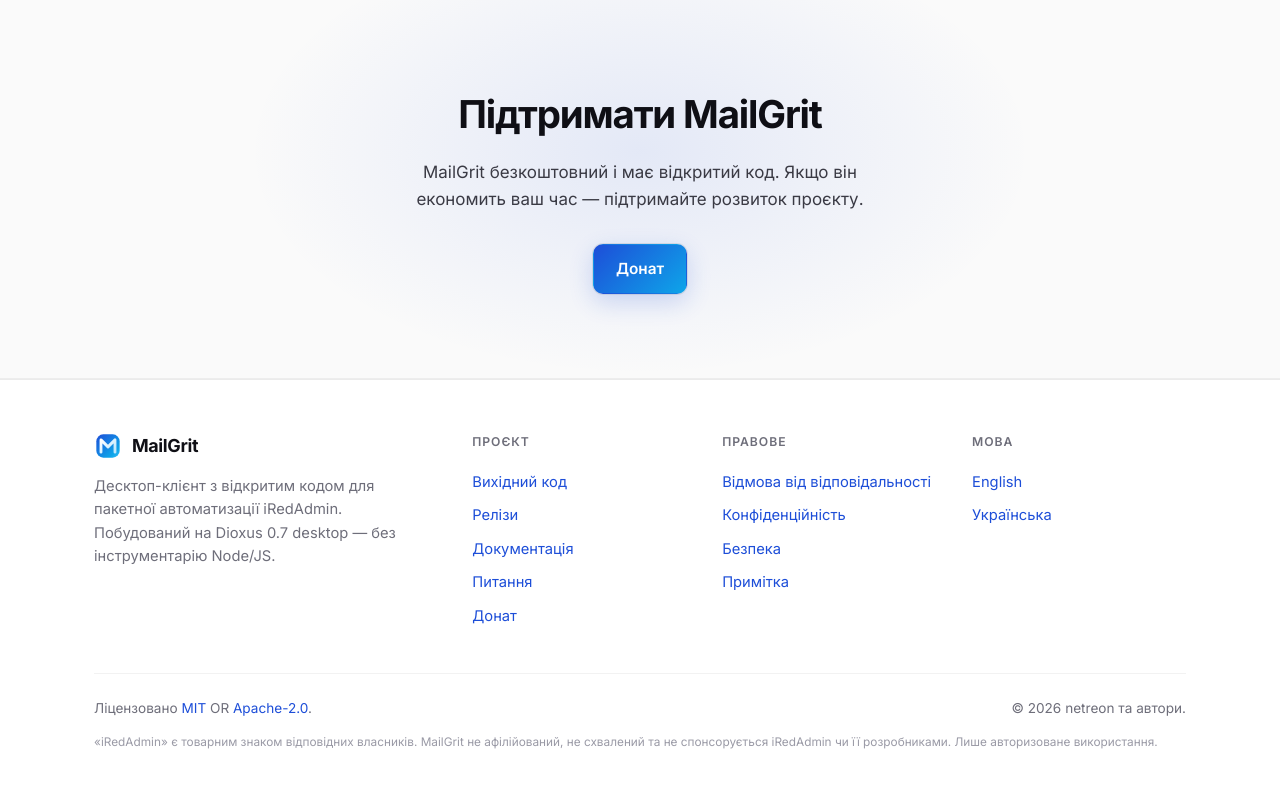
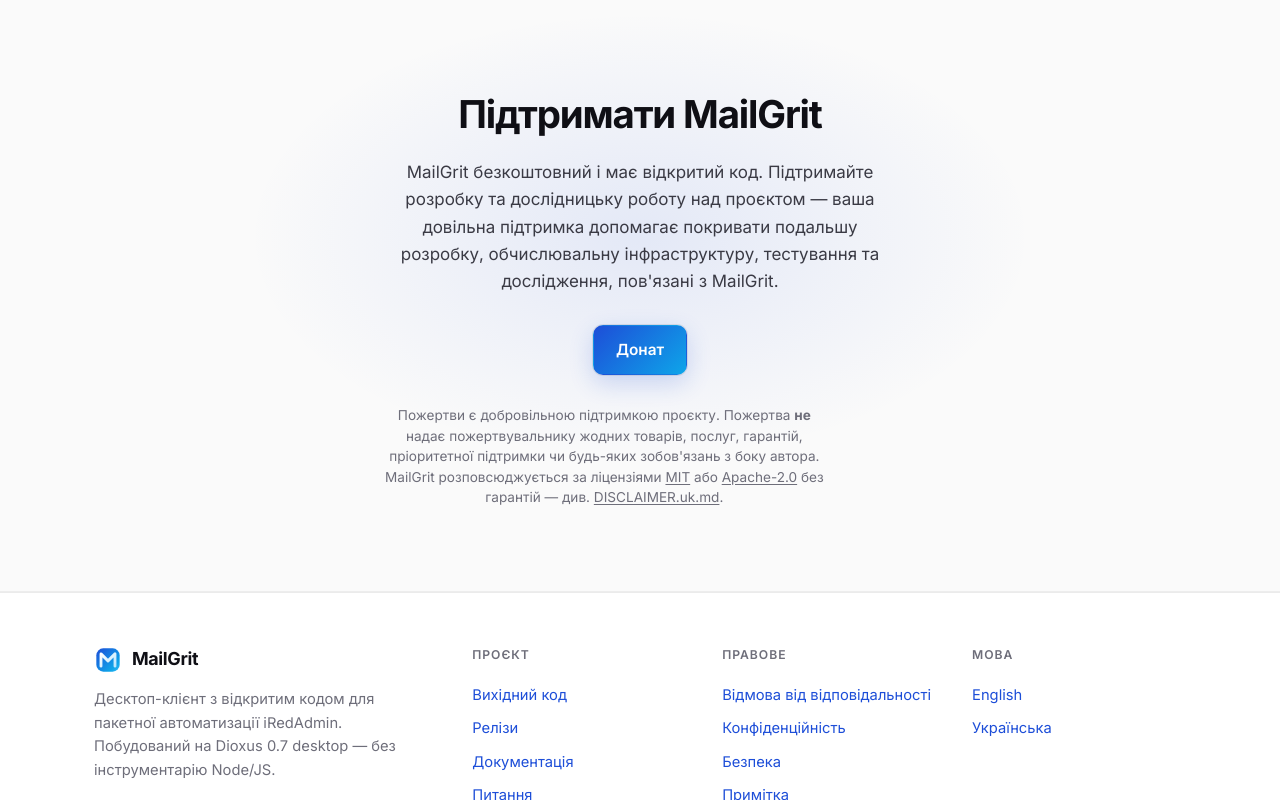
Before and after one commit to netreondev/MailGrit, a plain HTML site: page docs/uk/index.html in a window 1280 px wide. Shown: the part 6827-7627 px from the top of the page. Drawn offline with Linux system fonts and the light colour scheme.

Commit message:
docs(site): expand Support section with donations note
Mirror the README donation update onto the GitHub Pages site. Expand the
Support section in index.html (EN) and uk/index.html (UK) with a fuller
statement of what contributions cover, plus a support-note clarifying that a
donation does not grant the donor any goods, services, guarantees, priority
support, warranties, or obligations (links to MIT/Apache and DISCLAIMER).
Add a .support-note style for the muted small print. Update the Support
section of llms.txt to match.

```diff
--- a/docs/assets/style.css
+++ b/docs/assets/style.css
@@ -1,3 +1,6 @@
+/* SPDX-License-Identifier: MIT OR Apache-2.0
+   Copyright (c) 2026 netreon and contributors */
+
 /* ============================================================================
    MailGrit landing — hand-written CSS, no framework, no build step.
    Unified with the desktop app's design tokens (tokens.css): a deep dark
@@ -867,6 +870,15 @@
   letter-spacing: -0.03em;
 }
 .support p { color: var(--text-secondary); font-size: 1.06rem; margin: 0 0 30px; }
+.support .support-note {
+  color: var(--text-muted);
+  font-size: 0.85rem;
+  line-height: 1.5;
+  margin: 30px 0 0;
+  max-width: 52ch;
+}
+.support .support-note a { color: var(--text-muted); text-decoration: underline; text-underline-offset: 2px; }
+.support .support-note a:hover { color: var(--text-secondary); }
 
 /* ---------- Footer ---------- */
 .site-footer {
--- a/docs/llms.txt
+++ b/docs/llms.txt
@@ -1,3 +1,6 @@
+# SPDX-License-Identifier: MIT OR Apache-2.0
+# Copyright (c) 2026 netreon and contributors
+
 # MailGrit
 
 > Cross-platform desktop client (Windows / Linux / macOS ARM) for bulk automation of iRedAdmin mail servers. Built in Rust with Dioxus desktop — no Node/JS toolchain. Performs bulk create, edit and delete of mail user accounts through an embedded authenticated browser (works behind FortiWeb / WAF). Ships a tamper-evident hash-chained audit log and 9 UI languages. Free and open source (MIT OR Apache-2.0).
@@ -27,7 +30,8 @@
 
 ## Support
 
-- [Donate](https://donatello.to/VladymyrM): Support MailGrit development
+- [Donate](https://donatello.to/VladymyrM): Voluntary support for MailGrit development, computing infrastructure, testing, and research
+- Donations are voluntary and do not grant the donor any goods, services, guarantees, priority support, warranties, or any obligation on the part of the author
 
 ## Optional
 
--- a/docs/uk/index.html
+++ b/docs/uk/index.html
@@ -1,4 +1,8 @@
 <!DOCTYPE html>
+<!--
+  SPDX-License-Identifier: MIT OR Apache-2.0
+  Copyright (c) 2026 netreon and contributors
+-->
 <html lang="uk" data-theme="dark">
 <head>
   <meta charset="utf-8">
@@ -558,8 +562,9 @@
     <section id="support" class="support">
       <div class="container">
         <h2>Підтримати MailGrit</h2>
-        <p>MailGrit безкоштовний і має відкритий код. Якщо він економить ваш час — підтримайте розвиток проєкту.</p>
+        <p>MailGrit безкоштовний і має відкритий код. Підтримайте розробку та дослідницьку роботу над проєктом — ваша довільна підтримка допомагає покривати подальшу розробку, обчислювальну інфраструктуру, тестування та дослідження, пов'язані з MailGrit.</p>
         <a class="btn btn-primary" href="https://donatello.to/VladymyrM" target="_blank" rel="noopener">Донат</a>
+        <p class="support-note">Пожертви є добровільною підтримкою проєкту. Пожертва <strong>не</strong> надає пожертвувальнику жодних товарів, послуг, гарантій, пріоритетної підтримки чи будь-яких зобов'язань з боку автора. MailGrit розповсюджується за ліцензіями <a href="https://github.com/netreondev/MailGrit/blob/main/LICENSE-MIT">MIT</a> або <a href="https://github.com/netreondev/MailGrit/blob/main/LICENSE-APACHE">Apache-2.0</a> без гарантій — див. <a href="https://github.com/netreondev/MailGrit/blob/main/DISCLAIMER.uk.md">DISCLAIMER.uk.md</a>.</p>
       </div>
     </section>
   </main>
```
Also changed, not shown: docs/index.html (+6 -1 lines).
